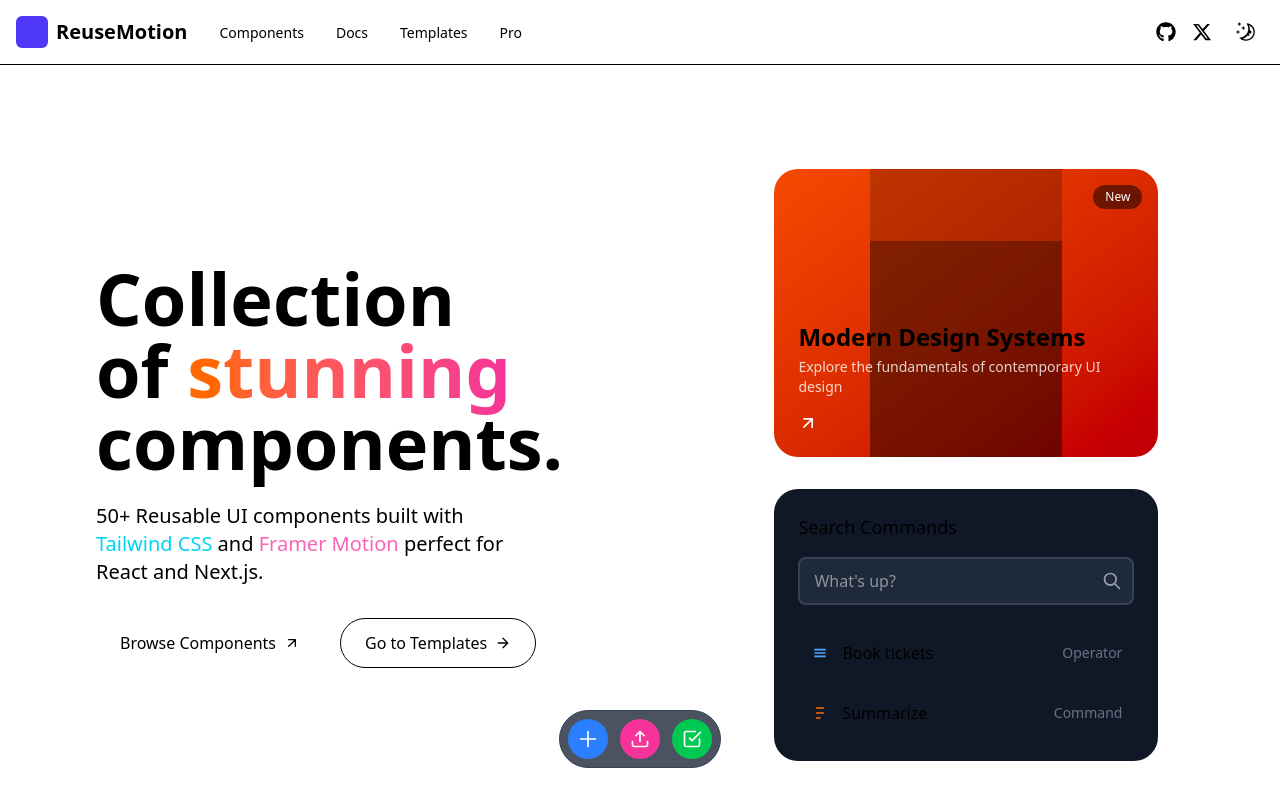
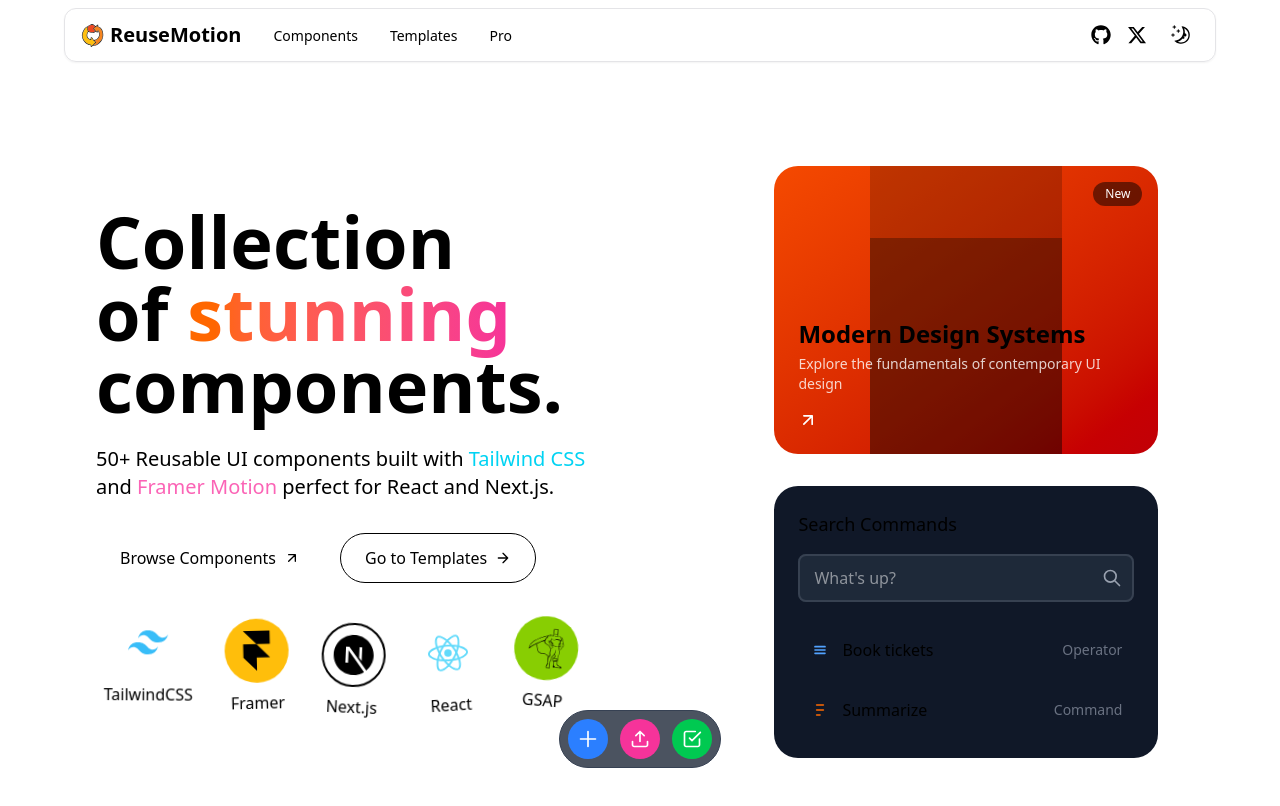
Before and after one commit to damandeep611/reusablesMotion, a Next.js app: page / in a window 1280 px wide. Shown: the top 806 px of the page. Built offline with nearby package versions, Linux system fonts and the light colour scheme.

Commit message:
tech icons added

```diff
--- a/package.json
+++ b/package.json
@@ -12,6 +12,7 @@
     "@types/react-highlight": "^0.12.8",
     "clsx": "^2.1.1",
     "framer-motion": "^12.4.10",
+    "gsap": "^3.12.7",
     "highlight.js": "^11.11.1",
     "lucide-react": "^0.477.0",
     "next": "15.2.1",
--- /dev/null
+++ b/src/components/logos/Icons-main.tsx
@@ -0,0 +1,7 @@
+import Image from "next/image";
+
+export default function MainIcon(){
+  return(
+    <Image src="/brandicon.svg" alt="mainicon" width={25} height={25}/>
+  )
+}
--- a/src/components/reusableMotion/HeroSection.tsx
+++ b/src/components/reusableMotion/HeroSection.tsx
@@ -1,62 +1,74 @@
 import { motion } from "framer-motion"
 import { useState } from "react";
-
+import TechIconsHero from "./TechIconsHero";
 
 //text reveal animation variants
 const container = {
-  hidden: {opacity: 0},
+  hidden: { opacity: 0 },
   visible: {
     opacity: 1,
     transition: {
       staggerChildren: 0.12,
-      delayChildren: 0.3
-    }
+      delayChildren: 0.3,
+    },
   },
-}
+};
 
 const item = {
-  hidden: {y: 20, opacity: 0},
+  hidden: { y: 20, opacity: 0 },
   visible: {
     y: 0,
     opacity: 1,
-    transition: {type: "spring", stiffness: 100}
-  }
-}
+    transition: { type: "spring", stiffness: 100 },
+  },
+};
 
+export default function HeroSection() {
+  const [inputFocus, setInputFocus] = useState(false);
 
-
-export default function HeroSection (){
-  const [inputFocus, setInputFocus] = useState(false)
-
-
-  return(
+  return (
     <div className=" w-full min-h-screen px-6 py-12 md:px-12 lg:px-24 flex flex-col md:flex-row items-center justify-between ">
-     <motion.div
+      <motion.div
         className="w-full md:w-3/5 mb-12 md:mb-0"
         initial={{ opacity: 0 }}
         animate={{ opacity: 1 }}
         transition={{ duration: 0.6 }}
       >
-        <motion.div variants={container} initial="hidden" animate="visible" className="mb-6">
-          <motion.h1 variants={item} className="text-5xl md:text-6xl lg:text-7xl font-bold">
+        <motion.div
+          variants={container}
+          initial="hidden"
+          animate="visible"
+          className="mb-6"
+        >
+          <motion.h1
+            variants={item}
+            className="text-5xl md:text-6xl lg:text-7xl font-bold"
+          >
             Collection
           </motion.h1>
-          <motion.h1 variants={item} className="text-5xl md:text-6xl lg:text-7xl font-bold">
+          <motion.h1
+            variants={item}
+            className="text-5xl md:text-6xl lg:text-7xl font-bold"
+          >
             of{" "}
-            <span className="bg-gradient-to-r from-orange-500 to-pink-500 bg-clip-text text-transparent">stunning</span>
+            <span className="bg-gradient-to-r from-orange-500 to-pink-500 bg-clip-text text-transparent">
+              stunning
+            </span>
           </motion.h1>
-          <motion.h1 variants={item} className="text-5xl md:text-6xl lg:text-7xl font-bold">
+          <motion.h1
+            variants={item}
+            className="text-5xl md:text-6xl lg:text-7xl font-bold"
+          >
             components.
           </motion.h1>
         </motion.div>
 
-        <p className="text-lg max-w-md  md:text-xl mb-8">
-          50+ Reusable UI components built with <span className="text-cyan-400">Tailwind CSS</span> and{" "}
-          <span className="text-pink-400">Framer Motion</span> perfect for <span className="">React</span> and{" "}
-          <span className="">Next.js</span>.
+        <p className="text-lg max-w-lg  md:text-xl mb-8">
+          50+ Reusable UI components built with{" "}
+          <span className="text-cyan-400">Tailwind CSS</span> and{" "}
+          <span className="text-pink-400">Framer Motion</span> perfect for{" "}
+          <span className="">React</span> and <span className="">Next.js</span>.
         </p>
-
-
 
         <div className="flex flex-col sm:flex-row gap-4">
           <motion.button
@@ -65,7 +77,12 @@
             whileTap={{ scale: 0.98 }}
           >
             Browse Components
-            <svg className="w-4 h-4" viewBox="0 0 24 24" fill="none" xmlns="http://www.w3.org/2000/svg">
+            <svg
+              className="w-4 h-4"
+              viewBox="0 0 24 24"
+              fill="none"
+              xmlns="http://www.w3.org/2000/svg"
+            >
               <path
                 d="M7 17L17 7M17 7H7M17 7V17"
                 stroke="currentColor"
@@ -82,7 +99,12 @@
             whileTap={{ scale: 0.98 }}
           >
             Go to Templates
-            <svg className="w-4 h-4" viewBox="0 0 24 24" fill="none" xmlns="http://www.w3.org/2000/svg">
+            <svg
+              className="w-4 h-4"
+              viewBox="0 0 24 24"
+              fill="none"
+              xmlns="http://www.w3.org/2000/svg"
+            >
               <path
                 d="M5 12H19M19 12L12 5M19 12L12 19"
                 stroke="currentColor"
@@ -93,8 +115,7 @@
             </svg>
           </motion.button>
         </div>
-
-
+        <TechIconsHero />
       </motion.div>
 
       {/* Right column */}
@@ -122,9 +143,16 @@
 
           <div className="absolute bottom-0 left-0 p-6 w-full">
             <h3 className="text-2xl font-bold mb-1">Modern Design Systems</h3>
-            <p className="text-sm text-white/80 mb-4">Explore the fundamentals of contemporary UI design</p>
+            <p className="text-sm text-white/80 mb-4">
+              Explore the fundamentals of contemporary UI design
+            </p>
 
-            <svg className="w-5 h-5 text-white" viewBox="0 0 24 24" fill="none" xmlns="http://www.w3.org/2000/svg">
+            <svg
+              className="w-5 h-5 text-white"
+              viewBox="0 0 24 24"
+              fill="none"
+              xmlns="http://www.w3.org/2000/svg"
+            >
               <path
                 d="M7 17L17 7M17 7H7M17 7V17"
                 stroke="currentColor"
@@ -151,9 +179,15 @@
                 borderColor: inputFocus
                   ? ["rgba(96, 165, 250, 0.5)", "rgba(236, 72, 153, 0.5)"]
                   : "rgba(55, 65, 81, 1)",
-                boxShadow: inputFocus ? "0 0 0 3px rgba(96, 165, 250, 0.3)" : "none",
+                boxShadow: inputFocus
+                  ? "0 0 0 3px rgba(96, 165, 250, 0.3)"
+                  : "none",
               }}
-              transition={{ duration: 1.5, repeat: inputFocus ? Number.POSITIVE_INFINITY : 0, repeatType: "reverse" }}
+              transition={{
+                duration: 1.5,
+                repeat: inputFocus ? Number.POSITIVE_INFINITY : 0,
+                repeatType: "reverse",
+              }}
             />
             <input
               type="text"
@@ -163,7 +197,12 @@
               onBlur={() => setInputFocus(false)}
             />
             <div className="absolute right-3 top-1/2 transform -translate-y-1/2">
-              <svg className="w-5 h-5 text-gray-400" viewBox="0 0 24 24" fill="none" xmlns="http://www.w3.org/2000/svg">
+              <svg
+                className="w-5 h-5 text-gray-400"
+                viewBox="0 0 24 24"
+                fill="none"
+                xmlns="http://www.w3.org/2000/svg"
+              >
                 <path
                   d="M21 21L15 15M17 10C17 13.866 13.866 17 10 17C6.13401 17 3 13.866 3 10C3 6.13401 6.13401 3 10 3C13.866 3 17 6.13401 17 10Z"
                   stroke="currentColor"
@@ -176,9 +215,17 @@
           </div>
 
           <div className="space-y-3">
-            <motion.div className="flex items-center gap-3 p-3 rounded-lg hover:bg-gray-800" whileHover={{ x: 5 }}>
+            <motion.div
+              className="flex items-center gap-3 p-3 rounded-lg hover:bg-gray-800"
+              whileHover={{ x: 5 }}
+            >
               <div className="text-blue-400">
-                <svg className="w-5 h-5" viewBox="0 0 24 24" fill="none" xmlns="http://www.w3.org/2000/svg">
+                <svg
+                  className="w-5 h-5"
+                  viewBox="0 0 24 24"
+                  fill="none"
+                  xmlns="http://www.w3.org/2000/svg"
+                >
                   <path
                     d="M6 8H18M6 12H18M6 16H18"
                     stroke="currentColor"
@@ -194,9 +241,17 @@
               <div className="text-gray-500 text-sm">Operator</div>
             </motion.div>
 
-            <motion.div className="flex items-center gap-3 p-3 rounded-lg hover:bg-gray-800" whileHover={{ x: 5 }}>
+            <motion.div
+              className="flex items-center gap-3 p-3 rounded-lg hover:bg-gray-800"
+              whileHover={{ x: 5 }}
+            >
               <div className="text-orange-500">
-                <svg className="w-5 h-5" viewBox="0 0 24 24" fill="none" xmlns="http://www.w3.org/2000/svg">
+                <svg
+                  className="w-5 h-5"
+                  viewBox="0 0 24 24"
+                  fill="none"
+                  xmlns="http://www.w3.org/2000/svg"
+                >
                   <path
                     d="M8 6H16M8 12H16M8 18H12"
                     stroke="currentColor"
@@ -226,7 +281,12 @@
             whileHover={{ y: -5, scale: 1.1 }}
             whileTap={{ scale: 0.95 }}
           >
-            <svg className="w-5 h-5 text-white" viewBox="0 0 24 24" fill="none" xmlns="http://www.w3.org/2000/svg">
+            <svg
+              className="w-5 h-5 text-white"
+              viewBox="0 0 24 24"
+              fill="none"
+              xmlns="http://www.w3.org/2000/svg"
+            >
               <path
                 d="M3 12H21M12 3V21"
                 stroke="currentColor"
@@ -242,7 +302,12 @@
             whileHover={{ y: -5, scale: 1.1 }}
             whileTap={{ scale: 0.95 }}
           >
-            <svg className="w-5 h-5 text-white" viewBox="0 0 24 24" fill="none" xmlns="http://www.w3.org/2000/svg">
+            <svg
+              className="w-5 h-5 text-white"
+              viewBox="0 0 24 24"
+              fill="none"
+              xmlns="http://www.w3.org/2000/svg"
+            >
               <path
                 d="M21 15V19C21 19.5304 20.7893 20.0391 20.4142 20.4142C20.0391 20.7893 19.5304 21 19 21H5C4.46957 21 3.96086 20.7893 3.58579 20.4142C3.21071 20.0391 3 19.5304 3 19V15M17 8L12 3M12 3L7 8M12 3V15"
                 stroke="currentColor"
@@ -258,7 +323,12 @@
             whileHover={{ y: -5, scale: 1.1 }}
             whileTap={{ scale: 0.95 }}
           >
-            <svg className="w-5 h-5 text-white" viewBox="0 0 24 24" fill="none" xmlns="http://www.w3.org/2000/svg">
+            <svg
+              className="w-5 h-5 text-white"
+              viewBox="0 0 24 24"
+              fill="none"
+              xmlns="http://www.w3.org/2000/svg"
+            >
               <path
                 d="M9 11L12 14L22 4M21 12V19C21 19.5304 20.7893 20.0391 20.4142 20.4142C20.0391 20.7893 19.5304 21 19 21H5C4.46957 21 3.96086 20.7893 3.58579 20.4142C3.21071 20.0391 3 19.5304 3 19V5C3 4.46957 3.21071 3.96086 3.58579 3.58579C3.96086 3.21071 4.46957 3 5 3H16"
                 stroke="currentColor"
@@ -270,8 +340,6 @@
           </motion.div>
         </motion.div>
       </motion.div>
-
-
     </div>
-  )
+  );
 }
--- a/src/components/reusableMotion/NavbarMain.tsx
+++ b/src/components/reusableMotion/NavbarMain.tsx
@@ -8,6 +8,7 @@
 import { FaGithub } from "react-icons/fa";
 import { FaXTwitter } from "react-icons/fa6";
 import { RxMoon, RxSun } from "react-icons/rx";
+import MainIcon from "../logos/Icons-main";
 
 // Navbar props
 
@@ -15,10 +16,6 @@
 const navItems = [
   {
     title: "Components",
-    href: "/components",
-  },
-  {
-    title: "Docs",
     href: "/docs",
   },
   {
@@ -43,9 +40,8 @@
   }, []);
 
   return (
-    <div className="border-b ">
-      <div className="container mx-auto px-4">
-        <div className="flex items-center justify-between h-16">
+    <div className=" flex items-center justify-center w-full px-4 pt-2 ">
+      <div className="max-w-6xl mx-auto flex items-center justify-between w-full rounded-xl  px-4 py-2 shadow-xs border border-zinc-200 dark:border-zinc-800">
         {/* left navbar */}
         <nav className="flex items-center justify-between gap-8">
           {/* logo for home */}
@@ -53,13 +49,9 @@
             <motion.div
               whileHover={{ scale: 1.05 }}
               transition={{ type: "spring", stiffness: 200, damping: 10 }}
-                className="flex items-center cursor-pointer"
+              className="flex items-center justify-between gap-1 cursor-pointer"
             >
-                <motion.div
-                  whileHover={{ y: -2, rotate: 5 }}
-                  transition={{ type: "spring", stiffness: 300, damping: 15 }}
-                  className="w-8 h-8 bg-indigo-600 dark:bg-indigo-300 rounded-md mr-2"
-                />
+              <MainIcon />
               <Link href="/" className="font-bold text-xl ">
                 ReuseMotion
               </Link>
@@ -68,7 +60,7 @@
           <ul className="hidden lg:flex items-center justify-between space-x-8">
             {navItems.map((item) => (
               <li key={item.href}>
-                  <Link href={item.href} className="text-sm font-medium ">
+                <Link href={item.href} className="text-sm  ">
                   {item.title}
                 </Link>
               </li>
@@ -112,7 +104,7 @@
             {isMobileMenuOpen ? <X /> : <Menu />}
           </button>
         </div>
-        </div>
+
         {/* Mobile menu navigation */}
         {isMobileMenuOpen && (
           <div>
--- /dev/null
+++ b/src/components/reusableMotion/TechIconsHero.tsx
@@ -0,0 +1,75 @@
+import { useEffect, useRef } from "react"
+import gsap from "gsap";
+import { SiFramer, SiGreensock, SiNextdotjs, SiReact, SiTailwindcss } from "react-icons/si";
+
+export default function TechIconsHero(){
+  const iconsContainerRef = useRef<HTMLDivElement>(null);
+
+  useEffect(()=> {
+    if(!iconsContainerRef.current) return
+    const icons = iconsContainerRef.current.querySelectorAll(".tech-icon");
+
+    icons.forEach((icon, index)=> {
+      //floating animation for each icon
+      gsap.to(icon, {
+        y: -15,
+        duration: 2 + index * 0.2,
+        repeat: -1,
+        yoyo: true,
+        ease: "sine.inOut",
+        delay: index * 0.3
+      })
+
+      //roation for more floating animation
+      gsap.to(icon, {
+        rotate: index % 2 === 0 ? 5 : -5,
+        duration: 3 + index * 0.2,
+        repeat: -1,
+        yoyo: true,
+        ease: "sine.inOut",
+        delay: index * 0.2,
+      })
+    })
+  },[])
+  return(
+    <div className="relative mt-10">
+      {/* Icons floating on waves */}
+      <div ref={iconsContainerRef} className=" z-10 flex gap-8 px-2">
+        <div className="tech-icon flex flex-col items-center">
+          <div className="w-16 h-16 rounded-full flex items-center justify-center mb-2">
+            <SiTailwindcss className="w-10 h-10 text-[#38BDF8]" />
+          </div>
+          <span className=" font-medium">TailwindCSS</span>
+        </div>
+
+        <div className="tech-icon flex flex-col items-center">
+          <div className="w-16 h-16 rounded-full bg-[#FFBE0B] flex items-center justify-center mb-2">
+            <SiFramer className="w-10 h-10" />
+          </div>
+          <span className=" font-medium">Framer</span>
+        </div>
+
+        <div className="tech-icon flex flex-col items-center">
+          <div className="w-16 h-16 rounded-full  border-2  flex items-center justify-center mb-2">
+            <SiNextdotjs className="w-10 h-10 " />
+          </div>
+          <span className="font-medium">Next.js</span>
+        </div>
+
+        <div className="tech-icon flex flex-col items-center">
+          <div className="w-16 h-16 rounded-full  flex items-center justify-center mb-2">
+            <SiReact className="w-10 h-10 text-[#61DAFB]" />
+          </div>
+          <span className=" font-medium">React</span>
+        </div>
+
+        <div className="tech-icon flex flex-col items-center">
+          <div className="w-16 h-16 rounded-full bg-[#88CE02] flex items-center justify-center mb-2">
+            <SiGreensock className="w-10 h-10 " />
+          </div>
+          <span className=" font-medium">GSAP</span>
+        </div>
+      </div>
+    </div>
+  )
+}
```
Also changed, not shown: public/brandicon.svg (added), 1 other file (tests, documents, lock files or other folders). Lines whose indentation alone changed are shown as unchanged.
